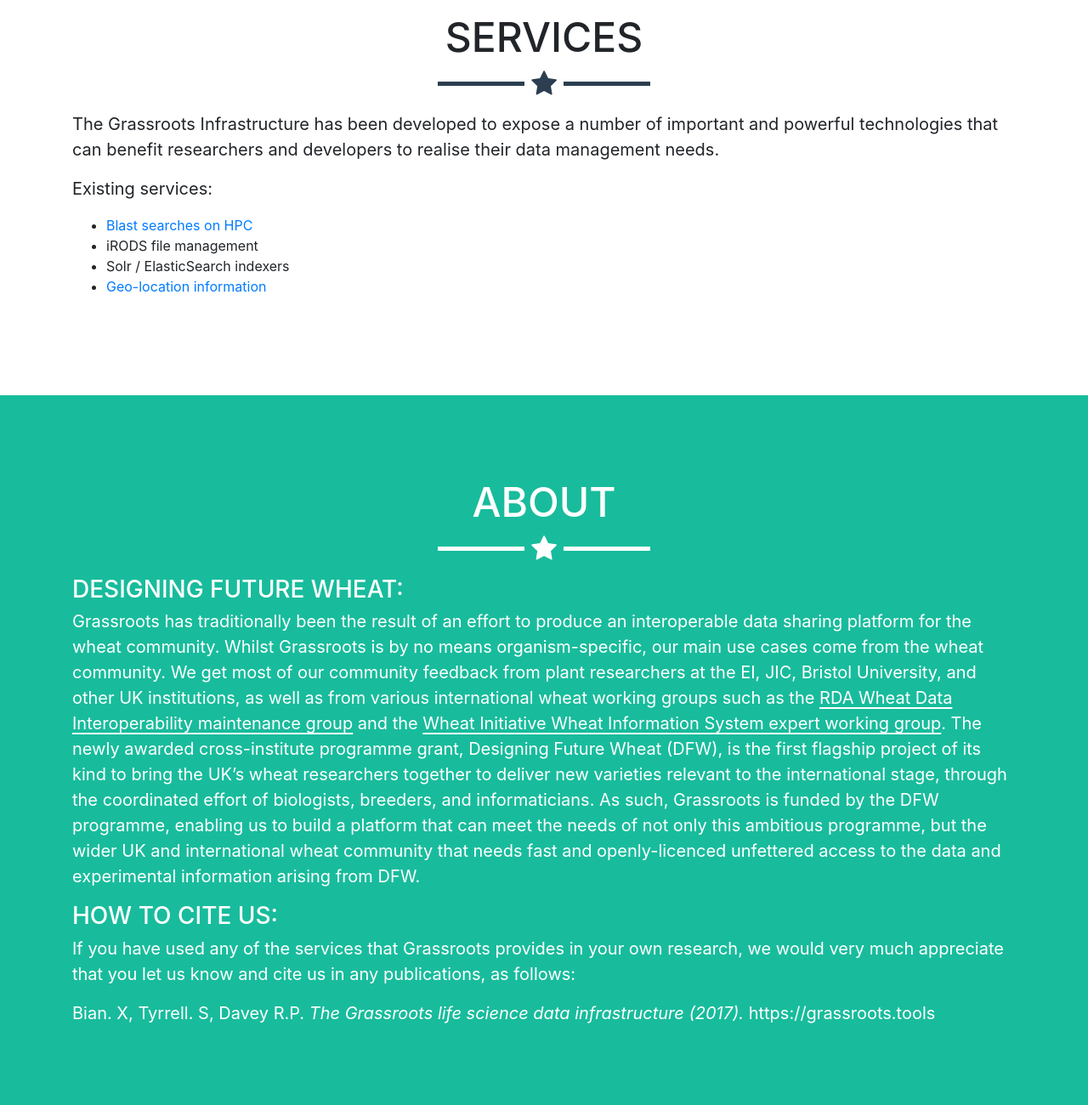
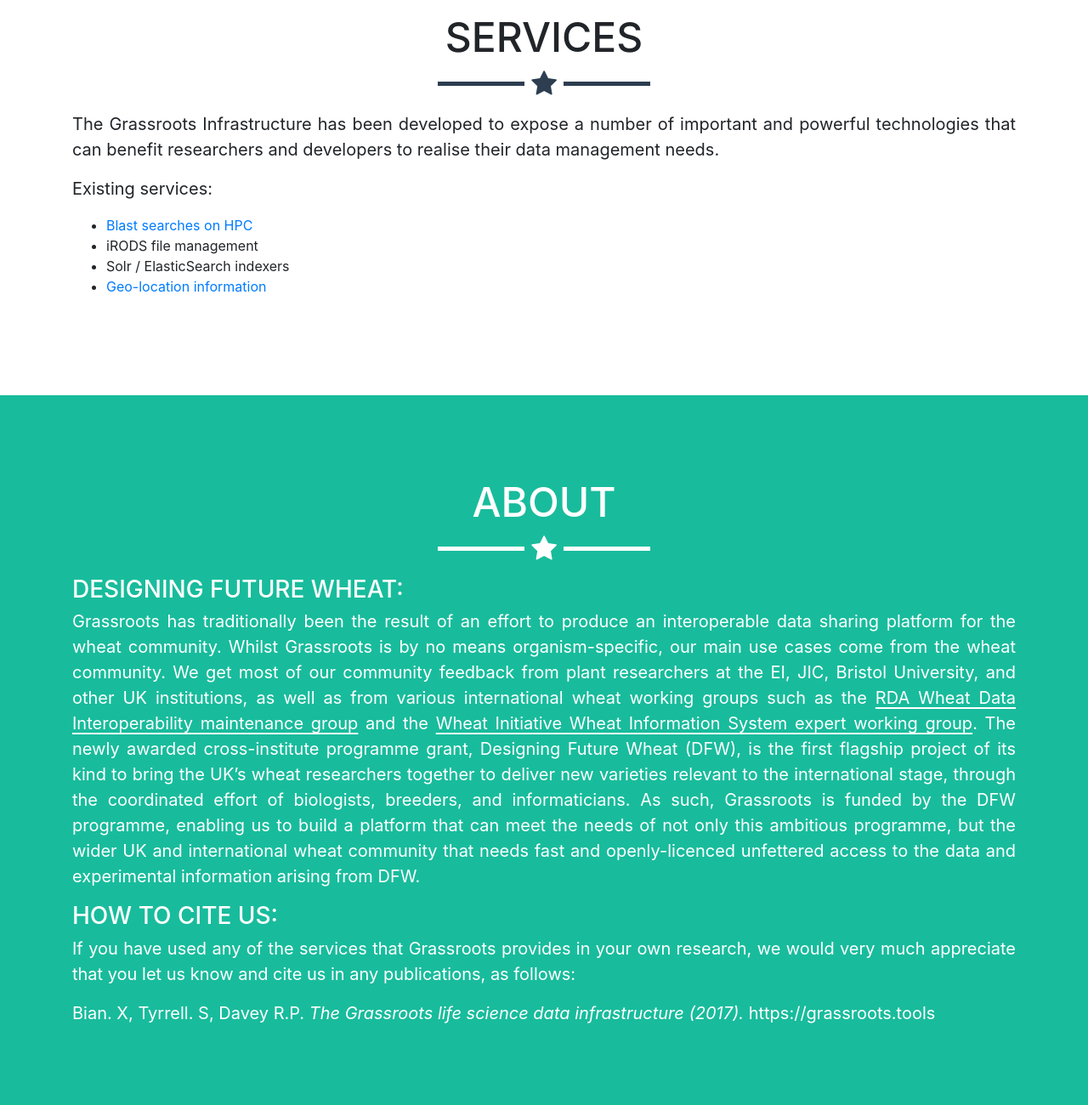
Before and after one commit to TGAC/grassroots-web-portal-static-onepage, a website with bundled scripts: page index.html in a window 1280 px wide. Shown: the part 780-2080 px from the top of the page at 85% size. Built offline with nearby package versions, Linux system fonts and the light colour scheme.

Commit message:
About section text-align justify

```diff
--- a/index.html
+++ b/index.html
@@ -94,7 +94,7 @@
     <div class="container">
         <h2 class="text-center">Services</h2>
         <hr class="star-primary">
-        <p>The Grassroots Infrastructure has been developed to expose a number of important and powerful technologies
+        <p  style="text-align: justify;">The Grassroots Infrastructure has been developed to expose a number of important and powerful technologies
             that can benefit
             researchers and developers to realise their data management needs.</p>
 
@@ -126,7 +126,7 @@
         <!--to ensure that the scientific data remains the important factor, and not the worry about how to build a-->
         <!--system to expose your data.</p>-->
         <h3>Designing Future Wheat:</h3>
-        <p>Grassroots has traditionally been the result of an effort to produce an interoperable data sharing platform
+        <p style="text-align: justify;">Grassroots has traditionally been the result of an effort to produce an interoperable data sharing platform
             for the wheat community. Whilst Grassroots is by no means organism-specific, our main use cases come from
             the wheat community. We get most of our community feedback from plant researchers at the EI, JIC, Bristol
             University, and other UK institutions, as well as from various international wheat working groups such as
@@ -145,7 +145,7 @@
             experimental information arising from DFW.</p>
 
         <h3>How to cite us:</h3>
-        <p>If you have used any of the services that Grassroots provides in your own research, we would very much
+        <p style="text-align: justify;">If you have used any of the services that Grassroots provides in your own research, we would very much
             appreciate that you let us know and cite us in any publications, as follows:</p>
 
         <p>Bian. X, Tyrrell. S, Davey R.P. <i>The Grassroots life science data infrastructure (2017).</i>
```
